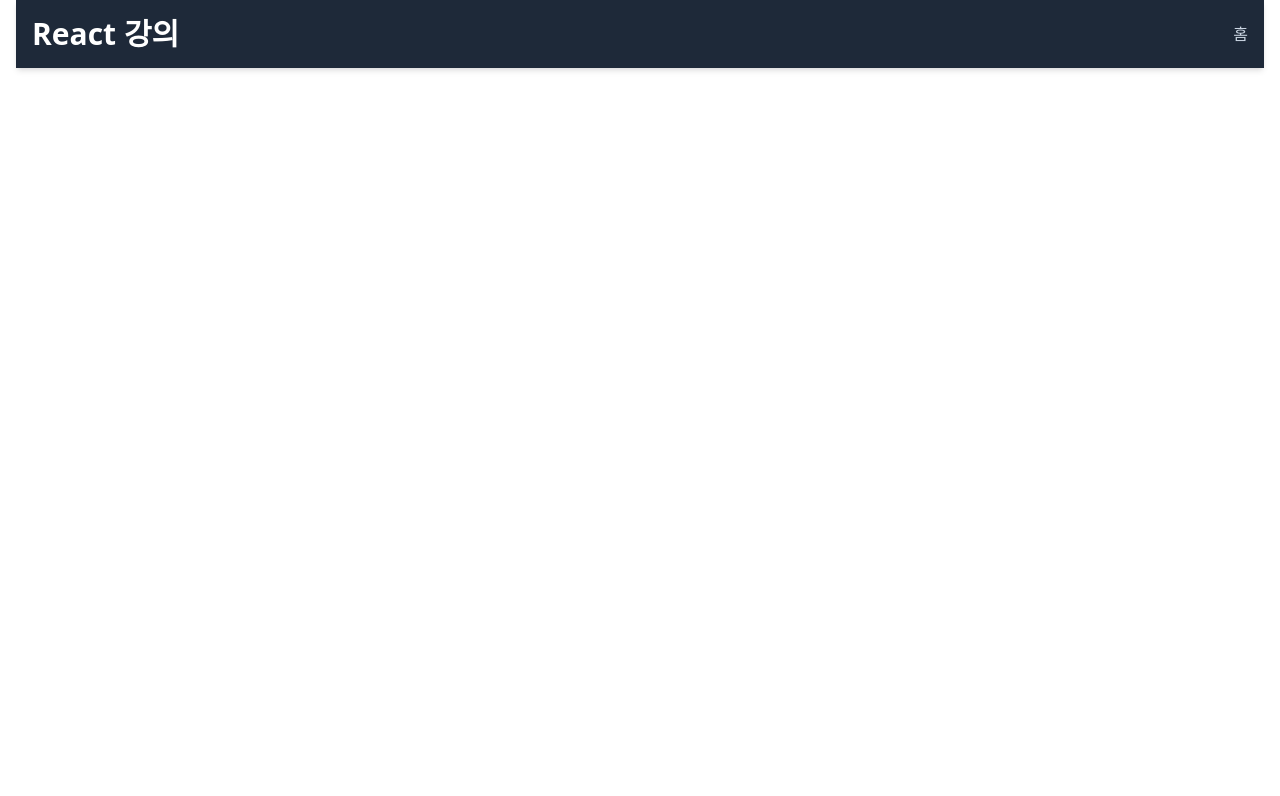
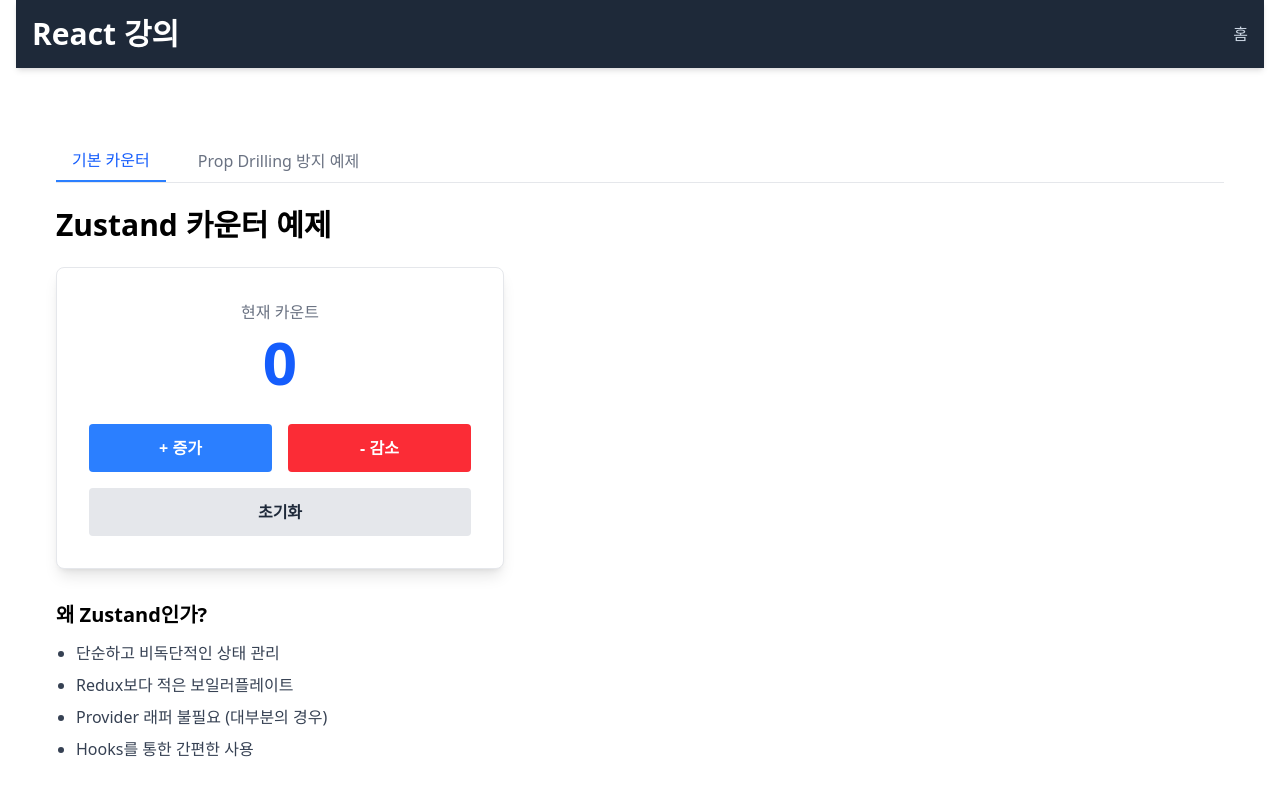
Before and after one commit to sungminjung066-lang/react-practice, a React (Vite) app: page /lecture/29 in a window 1280 px wide. Before the commit this address had no page. Shown: the top 796 px of the page. Built offline with nearby package versions, Linux system fonts and the light colour scheme.

Commit message:
feat: zustand 내용 추가

```diff
--- a/package.json
+++ b/package.json
@@ -16,7 +16,8 @@
     "react": "^19.1.1",
     "react-dom": "^19.1.1",
     "react-hook-form": "^7.68.0",
-    "react-router-dom": "^7.9.4"
+    "react-router-dom": "^7.9.4",
+    "zustand": "^5.0.9"
   },
   "devDependencies": {
     "@eslint/js": "^9.36.0",
--- a/src/App.tsx
+++ b/src/App.tsx
@@ -48,6 +48,7 @@
 import OptimisticUpdateExample from '@/pages/lectures/lecture28/OptimisticUpdateExample';
 import PaginationExample from '@/pages/lectures/lecture28/PaginationExample';
 import QueryKeysExample from '@/pages/lectures/lecture28/QueryKeysExample';
+import ZustandExample from '@/pages/lectures/lecture29/ZustandExample';
 
 function App() {
   return (
@@ -98,6 +99,7 @@
             <Route path="/lecture/28-3" element={<PaginationExample />} />
             <Route path="/lecture/28-4" element={<QueryKeysExample />} />
             <Route path="/lecture/28-5" element={<OptimisticUpdateExample />} />
+            <Route path="/lecture/29" element={<ZustandExample />} />
             <Route path="/lecture/3-exercise/exercise01" element={<Exercise01 />} />
             <Route path="/lecture/9-exercise/exercise02" element={<Exercise02 />} />
             <Route path="/lecture/15-exercise/exercise03" element={<Exercise03 />} />
--- a/src/pages/Home.tsx
+++ b/src/pages/Home.tsx
@@ -280,6 +280,12 @@
     path: '/lecture/28-5',
     category: '[부록] 28. TanStack Query: 서버 상태 관리',
   },
+  {
+    id: '29',
+    title: 'Zustand: 상태 관리 라이브러리',
+    path: '/lecture/29',
+    category: '[부록] 29. Zustand: 상태 관리 라이브러리',
+  },
 ];
 
 // 카테고리별로 강의 그룹화
--- /dev/null
+++ b/src/pages/lectures/lecture29/NoPropDrillingExample.tsx
@@ -0,0 +1,101 @@
+import { useTextStore } from './store/useTextStore';
+
+const GrandParent = () => {
+  const { text, setText } = useTextStore();
+  return (
+    <div className="rounded-lg border-2 border-purple-500 bg-orange-50 p-6">
+      <h3 className="mb-4 text-xl font-bold text-purple-700">GrandParent Component</h3>
+      <p className="mb-4 text-gray-600">
+        나는 자식(Parent)에게 아무런 props도 전달하지 않습니다.
+        <br />
+        (I pass no props to my child.)
+      </p>
+      <div>
+        <label className="mb-1 block text-sm font-medium text-gray-700">
+          Zustand Store 값 입력
+        </label>
+        <input
+          type="text"
+          value={text}
+          onChange={(e) => setText(e.target.value)}
+          className="mb-4 w-full rounded-md border border-gray-300 px-3 py-2 focus:ring-2 focus:ring-red-500 focus:outline-none"
+          placeholder="여기에 입력하세요..."
+        />
+      </div>
+      <Parent />
+    </div>
+  );
+};
+
+const Parent = () => {
+  return (
+    <div className="ml-6 rounded-lg border-2 border-blue-500 bg-blue-50 p-6">
+      <h3 className="mb-4 text-lg font-bold text-blue-700">Parent Component</h3>
+      <p className="mb-4 text-gray-600">
+        나 또한 자식(Child)에게 아무런 props도 전달하지 않습니다.
+      </p>
+      <Child />
+    </div>
+  );
+};
+
+const Child = () => {
+  return (
+    <div className="ml-6 rounded-lg border-2 border-green-500 bg-green-50 p-6">
+      <h3 className="text-md mb-4 font-bold text-green-700">Child Component</h3>
+      <p className="mb-4 text-gray-600">
+        나도 자식(GrandChild)에게 아무런 props도 전달하지 않습니다.
+      </p>
+      <GrandChild />
+    </div>
+  );
+};
+
+const GrandChild = () => {
+  // Zustand store에서 직접 상태를 가져옵니다.
+  // 중간 컴포넌트들을 거치지 않고 바로 데이터에 접근할 수 있습니다.
+  const { text } = useTextStore();
+
+  return (
+    <div className="ml-6 rounded-lg border-2 border-red-500 bg-red-50 p-6">
+      <h3 className="mb-4 text-sm font-bold text-red-700">GrandChild Component</h3>
+      <div className="space-y-4">
+        <div className="rounded border border-gray-200 bg-white p-3">
+          <p className="mb-1 text-xs text-gray-500">현재 Store 값:</p>
+          <p className="text-lg font-bold text-red-600">{text || '(비어있음)'}</p>
+        </div>
+      </div>
+    </div>
+  );
+};
+
+const NoPropDrillingExample = () => {
+  return (
+    <div className="p-10">
+      <h1 className="mb-6 text-3xl font-bold">Prop Drilling 없는 상태 관리</h1>
+
+      <div className="rounded-lg border border-gray-200 bg-white p-8 shadow-lg">
+        <div className="mb-8">
+          <h2 className="mb-4 text-2xl font-bold">구조 설명</h2>
+          <p className="leading-relaxed text-gray-700">
+            아래 컴포넌트 구조는{' '}
+            <strong>
+              GrandParent {'->'} Parent {'->'} Child {'->'} GrandChild
+            </strong>{' '}
+            로 이루어져 있습니다.
+            <br />
+            일반적인 React 데이터 흐름이라면 최상위에서 최하위까지 props를 계속 전달해야 하지만(Prop
+            Drilling),
+            <br />
+            Zustand를 사용하면 <strong>GrandChild</strong>가 Store에 직접 접근하여 데이터를 읽고 쓸
+            수 있습니다.
+          </p>
+        </div>
+
+        <GrandParent />
+      </div>
+    </div>
+  );
+};
+
+export default NoPropDrillingExample;
--- /dev/null
+++ b/src/pages/lectures/lecture29/ZustandExample.tsx
@@ -0,0 +1,84 @@
+import { useState } from 'react';
+import NoPropDrillingExample from './NoPropDrillingExample';
+import { useCountStore } from './store/useCountStore';
+
+const ZustandExample = () => {
+  const [activeTab, setActiveTab] = useState<'basic' | 'propDrilling'>('basic');
+  const { count, increment, decrement, reset } = useCountStore();
+
+  return (
+    <div className="p-10">
+      <div className="mb-6 flex space-x-4 border-b border-gray-200">
+        <button
+          className={`px-4 py-2 font-medium ${
+            activeTab === 'basic'
+              ? 'border-b-2 border-blue-500 text-blue-600'
+              : 'text-gray-500 hover:text-gray-700'
+          }`}
+          onClick={() => setActiveTab('basic')}
+        >
+          기본 카운터
+        </button>
+        <button
+          className={`px-4 py-2 font-medium ${
+            activeTab === 'propDrilling'
+              ? 'border-b-2 border-blue-500 text-blue-600'
+              : 'text-gray-500 hover:text-gray-700'
+          }`}
+          onClick={() => setActiveTab('propDrilling')}
+        >
+          Prop Drilling 방지 예제
+        </button>
+      </div>
+
+      {activeTab === 'basic' ? (
+        <>
+          <h1 className="text-3xl font-bold mb-6">Zustand 카운터 예제</h1>
+
+          <div className="bg-white shadow-lg rounded-lg p-8 max-w-md border border-gray-200">
+            <div className="text-center mb-8">
+              <p className="text-gray-500 mb-2">현재 카운트</p>
+              <span className="text-6xl font-bold text-blue-600">{count}</span>
+            </div>
+
+            <div className="grid grid-cols-2 gap-4 mb-4">
+              <button
+                onClick={increment}
+                className="bg-blue-500 hover:bg-blue-600 text-white font-bold py-3 px-4 rounded transition-colors"
+              >
+                + 증가
+              </button>
+              <button
+                onClick={decrement}
+                className="bg-red-500 hover:bg-red-600 text-white font-bold py-3 px-4 rounded transition-colors"
+              >
+                - 감소
+              </button>
+            </div>
+
+            <button
+              onClick={reset}
+              className="w-full bg-gray-200 hover:bg-gray-300 text-gray-800 font-bold py-3 px-4 rounded transition-colors"
+            >
+              초기화
+            </button>
+          </div>
+
+          <div className="mt-8 max-w-md">
+            <h2 className="text-xl font-semibold mb-3">왜 Zustand인가?</h2>
+            <ul className="list-disc pl-5 space-y-2 text-gray-700">
+              <li>단순하고 비독단적인 상태 관리</li>
+              <li>Redux보다 적은 보일러플레이트</li>
+              <li>Provider 래퍼 불필요 (대부분의 경우)</li>
+              <li>Hooks를 통한 간편한 사용</li>
+            </ul>
+          </div>
+        </>
+      ) : (
+        <NoPropDrillingExample />
+      )}
+    </div>
+  );
+};
+
+export default ZustandExample;
--- /dev/null
+++ b/src/pages/lectures/lecture29/store/useCountStore.ts
@@ -0,0 +1,38 @@
+import { create } from 'zustand';
+
+/**
+ * Zustand Store 정의하기
+ *
+ * Zustand는 상태(State)와 상태를 변경하는 함수(Actions)를 하나의 Store에 정의합니다.
+ */
+
+// 1. Store의 타입(Interface) 정의
+// - 사용할 데이터(count)와 함수들(increment, decrement, reset)의 타입을 미리 지정합니다.
+interface CountState {
+  count: number;     // 관리할 상태 값
+  increment: () => void; // 값을 증가시키는 함수
+  decrement: () => void; // 값을 감소시키는 함수
+  reset: () => void;     // 값을 초기화하는 함수
+}
+
+// 2. create 함수를 사용하여 Store 생성
+// - create<타입>(): Store를 생성하는 Zustand의 핵심 함수입니다.
+// - 이 함수는 리액트 컴포넌트에서 사용할 수 있는 Hook(useCountStore)을 반환합니다.
+export const useCountStore = create<CountState>((set) => ({
+  // 초기 상태 값 설정
+  count: 0,
+
+  // 상태 변경 함수(Action) 구현
+  // set 함수: Zustand에서 상태를 업데이트할 때 사용하는 함수입니다.
+  // set((state) => ({ ... })) 형태로 이전 상태를 가져와서 새로운 상태를 반환합니다.
+
+  // 1 증가 (이전 상태의 count 값에 +1)
+  increment: () => set((state) => ({ count: state.count + 1 })),
+
+  // 1 감소 (이전 상태의 count 값에 -1)
+  decrement: () => set((state) => ({ count: state.count - 1 })),
+
+  // 초기화 (count를 0으로 설정)
+  // 이전 상태가 필요 없을 경우, 바로 변경할 객체를 set에 전달하면 됩니다.
+  reset: () => set({ count: 0 }),
+}));
--- /dev/null
+++ b/src/pages/lectures/lecture29/store/useTextStore.ts
@@ -0,0 +1,11 @@
+import { create } from 'zustand';
+
+interface TextState {
+  text: string;
+  setText: (text: string) => void;
+}
+
+export const useTextStore = create<TextState>((set) => ({
+  text: '',
+  setText: (text) => set({ text }),
+}));
```
Also changed, not shown: 1 other file (tests, documents, lock files or other folders).
